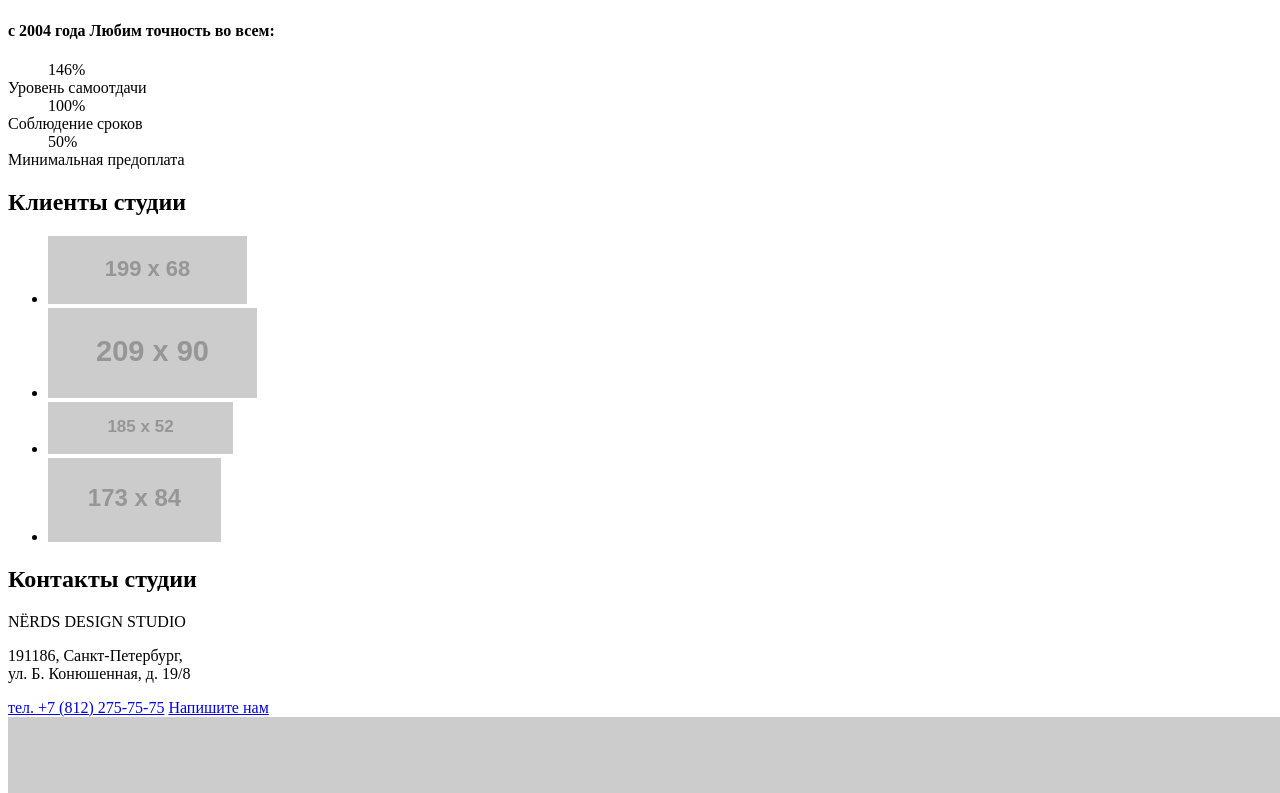
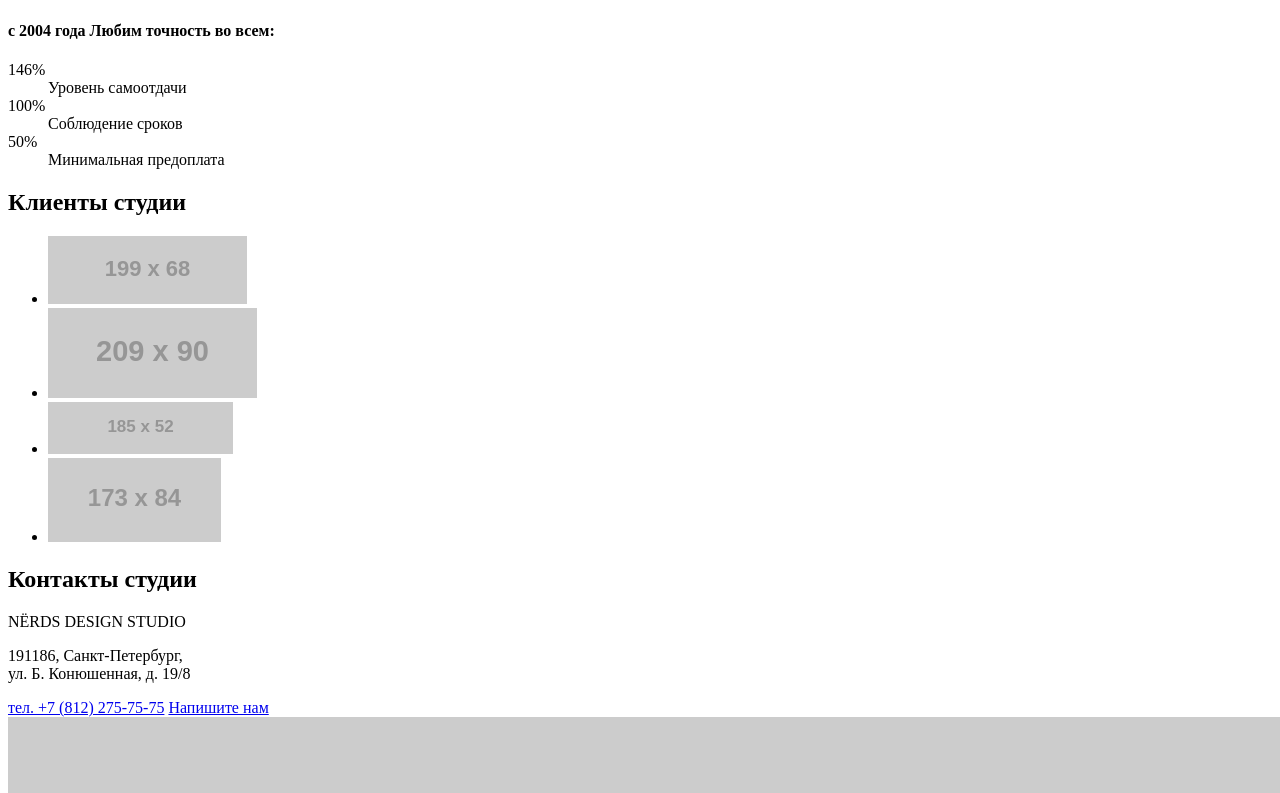
Before and after one commit to DariaKonik/335317-nerds-29, a plain HTML site: page index.html in a window 1280 px wide. Shown: the part 1790-2583 px from the top of the page. Drawn offline with Linux system fonts and the light colour scheme; placeholder pictures from the web are drawn by us.

Commit message:
Разметка главной страницы
Разметка главной страницы после исправления пары ошибок и опечаток

```diff
--- a/index.html
+++ b/index.html
@@ -7,7 +7,7 @@
   <body>
   	<header>
   		<nav class="main-navigation">
-  			<a class="main-logo"><img src="https://via.placeholder.com/160x66" alt="логотип компании Нёрдс" width="159.87" height="65.02"></a>
+  			<a class="main-logo"><img src="https://via.placeholder.com/160x66" alt="логотип компании Нёрдс" width="160" height="65"></a>
   			<ul class="main-navigation__list">
   				<li class="main-navigation__item"><a href="#studio">Студия</a></li>
   				<li class="main-navigation__item"><a href="#clients">Клиенты</a></li>
@@ -68,13 +68,19 @@
 	  			<h3 class="visually-hidden">Наши преимущества</h3>
 	  			<img class="logo-content" src="https://via.placeholder.com/360x208" alt="логотип компании Нёрдс" width="360" height="208">
 	  			<h4>с 2004 года Любим точность во всем:</h4>
-	  			<dl class="features__item">
-		  			<dd>146%</dd>
-		  			<dt>Уровень самоотдачи</dt>
-	  				<dd>100%</dd>
-		  			<dt>Соблюдение сроков</dt>
-	  				<dd>50%</dd>
-		  			<dt>Минимальная предоплата</dt>
+	  			<dl class="features__list">
+	  				<div class="features__item">
+			  			<dt>146%</dt>
+			  			<dd>Уровень самоотдачи</dd>
+			  		</div>
+			  		<div class="features__item">
+		  				<dt>100%</dt>
+			  			<dd>Соблюдение сроков</dd>
+			  		</div>
+			  		<div class="features__item">
+		  				<dt>50%</dt>
+			  			<dd>Минимальная предоплата</dd>
+			  		</div>
 	  			</dl>
 	  		</section>
   		</section>
@@ -82,7 +88,7 @@
   			<h2 class="visually-hidden">Клиенты студии</h2>
   			<ul class="clients__list">
   				<li class="clients__item">
-  					<a href="https://htmlacademy.ru/intensive/htmlcss"><img src="https://via.placeholder.com/199x68" alt="логотип HTML академии" width="199" height="67.82"></a>
+  					<a href="https://htmlacademy.ru/intensive/htmlcss"><img src="https://via.placeholder.com/199x68" alt="логотип HTML академии" width="199" height="68"></a>
   				</li>
   				<li class="clients__item">
   					<a href="#"><img src="https://via.placeholder.com/209x90" alt="логотип барбершопа Бородински" width="209" height="90"></a>
@@ -96,7 +102,7 @@
   			</ul>
   		</section>
   		<section id="contacts" class="contacts">
-	  		<h2 calss="visually-hidden">Контакты студии</h2>
+	  		<h2 class="visually-hidden">Контакты студии</h2>
 	  		<span>NЁRDS DESIGN STUDIO</span>
 	  		<p>191186, Санкт-Петербург,<br> ул. Б. Конюшенная, д. 19/8</p>
 	  		<a href="tel:+78122757575">тел. +7 (812) 275-75-75</a>
```
